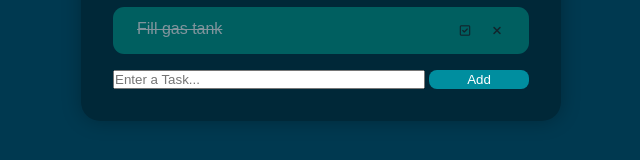
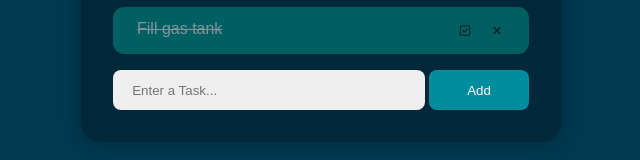
Before and after one commit to Samiraarepo/To-Do-List, a React (Create React App) app: page / in a window 1280 px wide. Shown: the part 399-559 px from the top of the page, without its empty margins (319-959 px from the left). Built offline with nearby package versions, Linux system fonts and the light colour scheme.

Commit message:
add className for input

```diff
--- a/src/components/ToDoForm.js
+++ b/src/components/ToDoForm.js
@@ -14,6 +14,7 @@ const ToDoForm = ({ addTask }) => {
         <div>
             <form className="form" onSubmit={handleSubmit}>
                 <input type="text" value={userInput}
+                    className="enter-task"
                     onChange={e => setUserInput(e.target.value)}
                     placeholder="Enter a Task..." />
                 <button>Add</button>
```
